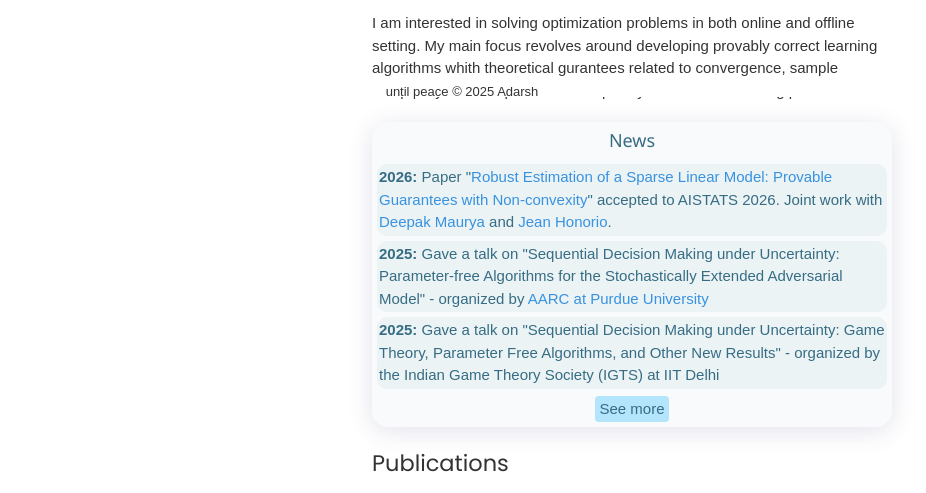
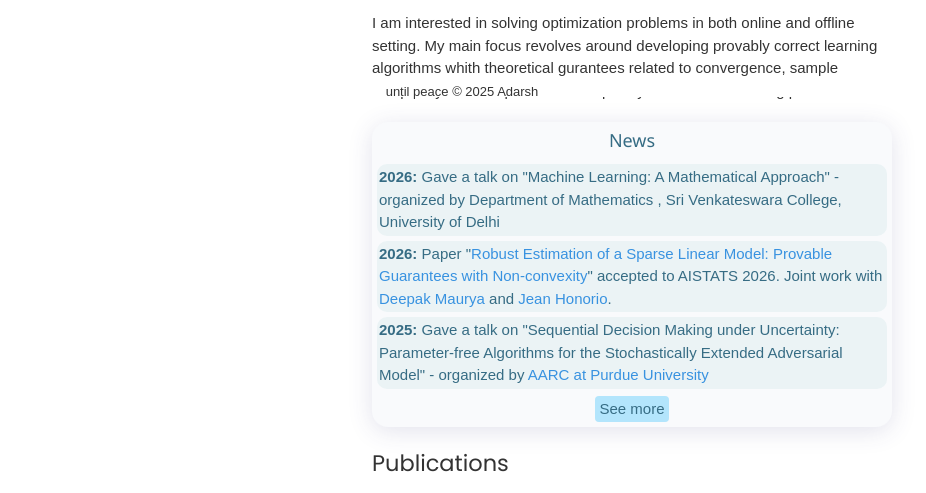
Before and after one commit to Adarsh-Barik/Adarsh-Barik.github.io, a plain HTML site: page index.html in a window 1280 px wide. Shown: the part 703-1196 px from the top of the page, without its empty margins (178-1104 px from the left). Drawn offline with nearby package versions, Linux system fonts and the light colour scheme.

Commit message:
added new lectures and updated talk info

```diff
--- a/index.html
+++ b/index.html
@@ -305,9 +305,11 @@ For example, I have worked on <a href="https://arxiv.org/abs/1905.12552">learnin
 	<div class="beautiful-box-news">
 	    <h2>News</h2>
 	    <ul class="item-list">
+		    <li><b>2026:</b> Gave a talk on "Machine Learning: A Mathematical Approach" - organized by Department of Mathematics
+, Sri Venkateswara College, University of Delhi </li>
 		    <li><b>2026:</b> Paper "<a href="#">Robust Estimation of a Sparse Linear Model: Provable Guarantees with Non-convexity</a>" accepted to AISTATS 2026. Joint work with <a href="https://d-maurya.github.io/">Deepak Maurya</a> and <a href="https://www.cs.purdue.edu/homes/jhonorio/index.html">Jean Honorio</a>.</li>
 		    <li><b>2025:</b> Gave a talk on "Sequential Decision Making under Uncertainty: Parameter-free Algorithms for the Stochastically Extended Adversarial Model" - organized by <a href="https://polytechnic.purdue.edu/aarc">AARC at Purdue University</a> </li>
-		    <li><b>2025:</b> Gave a talk on "Sequential Decision Making under Uncertainty: Game Theory, Parameter Free Algorithms, and Other New Results" - organized by the Indian Game
+		    <li class="hidden"><b>2025:</b> Gave a talk on "Sequential Decision Making under Uncertainty: Game Theory, Parameter Free Algorithms, and Other New Results" - organized by the Indian Game
 Theory Society (IGTS) at IIT Delhi </li>
 		    <li class="hidden"><b>2025:</b> Paper "<a href="https://arxiv.org/abs/2510.04685">Parameter-free Algorithms for the Stochastically Extended Adversarial Model</a>" accepted to NeurIPS 2025. Joint work with <a href="https://scholar.google.com/citations?user=1qUSRCcAAAAJ&hl=en">Shuche Wang</a>, <a href="https://www.lamda.nju.edu.cn/zhaop/">Peng Zhao</a> and <a href="https://vyftan.github.io/">Vincent Y.F. Tan</a>.</li>
 		    <li class="hidden"><b>2025:</b> Paper "<a href="https://arxiv.org/abs/2409.04733">A Sample Efficient Alternating Minimization-based Algorithm For Robust Phase Retrieval</a>" accepted to the IEEE Transactions on Information Theory. Joint work with <a href="https://anandkrishna.me/">Anand Krishna</a> and <a href="https://vyftan.github.io/">Vincent Y.F. Tan</a>.</li>
```
Also changed, not shown: courses/col870/col870_web.html (+1 -0 lines).
